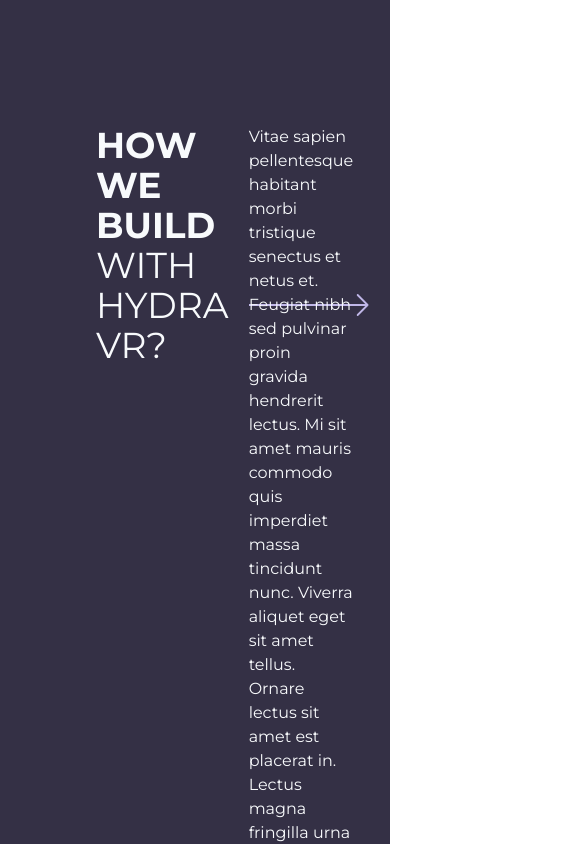
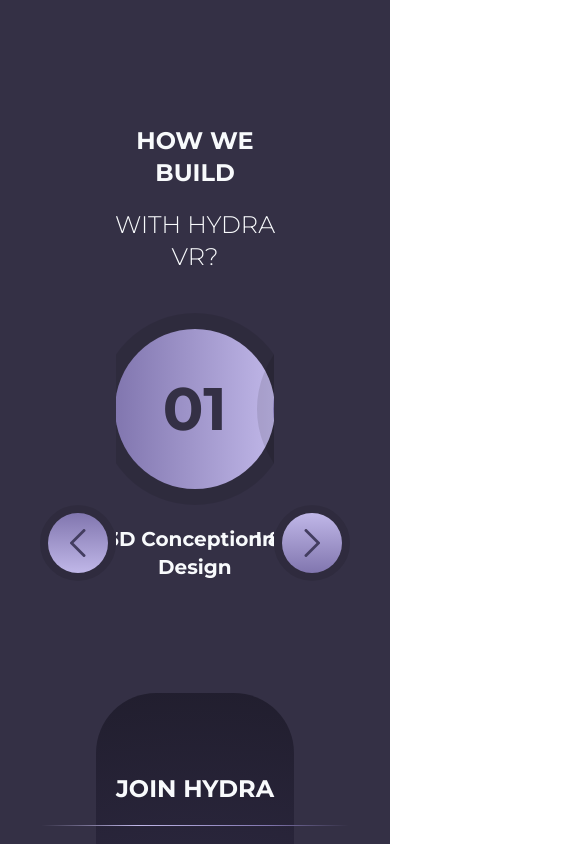
Before and after one commit to EvaldasP/hydra-landing-page, an Angular app: page / in a window 390 px wide. Shown: the part 7960-8804 px from the top of the page, 585 px wide, since content can reach past the window. Built offline with nearby package versions, Linux system fonts and the light colour scheme.

Commit message:
swiper for mobile view and process component adjustments

```diff
--- a/package.json
+++ b/package.json
@@ -19,6 +19,7 @@
     "@angular/platform-browser-dynamic": "^18.0.0",
     "@angular/router": "^18.0.0",
     "rxjs": "~7.8.0",
+    "swiper": "^11.1.4",
     "tslib": "^2.3.0",
     "zone.js": "~0.14.3"
   },
--- a/src/app/app.component.ts
+++ b/src/app/app.component.ts
@@ -1,4 +1,4 @@
-import { Component } from '@angular/core';
+import { CUSTOM_ELEMENTS_SCHEMA, Component } from '@angular/core';
 import { RouterOutlet } from '@angular/router';
 import { HeroComponent } from './sections/hero/hero.component';
 import { IntroductionComponent } from './sections/introduction/introduction.component';
@@ -23,6 +23,7 @@
   ],
   templateUrl: './app.component.html',
   styleUrl: './app.component.scss',
+  schemas: [CUSTOM_ELEMENTS_SCHEMA],
 })
 export class AppComponent {
   title = 'hydra-landing-page';
--- a/src/app/sections/process/components/process-card/process-card.component.html
+++ b/src/app/sections/process/components/process-card/process-card.component.html
@@ -10,7 +10,10 @@
   </div>
 
   <div class="flex items-start">
-    <img src="tech/arrow.svg" alt="arrow" />
-    <span class="text-2xl font-bold text-slate-50 ml-2">{{ title }}</span>
+    <img class="max-lg:hidden" src="tech/arrow.svg" alt="arrow" />
+    <span
+      class="text-2xl font-bold text-slate-50 lg:ml-2 max-lg:text-center max-lg:text-xl"
+      >{{ title }}</span
+    >
   </div>
 </div>
--- a/src/app/sections/process/process.component.html
+++ b/src/app/sections/process/process.component.html
@@ -1,19 +1,21 @@
 <div>
-  <div class="flex text-slate-50 mb-32">
-    <div class="basis-3/6">
-      <div class="text-4xl uppercase">
-        <h3 class="font-bold">How We Build</h3>
+  <div
+    class="flex text-slate-50 mb-32 max-lg:mb-10 max-lg:justify-center max-lg:text-center"
+  >
+    <div class="lg:basis-3/6">
+      <div class="text-4xl max-lg:text-2xl uppercase">
+        <h3 class="font-bold max-lg:mb-5">How We Build</h3>
         <div class="flex items-center">
-          <h3 class="mr-5">With Hydra VR?</h3>
+          <h3 class="font-light lg:mr-5">With Hydra VR?</h3>
           <img
-            class="h-[60px]"
+            class="max-lg:hidden h-[60px]"
             src="introduction-arrow.svg"
             alt="introduction-arrow"
           />
         </div>
       </div>
     </div>
-    <div class="basis-3/6">
+    <div class="max-lg:hidden basis-3/6">
       <p>
         Vitae sapien pellentesque habitant morbi tristique senectus et netus et.
         Feugiat nibh sed pulvinar proin gravida hendrerit lectus. Mi sit amet
@@ -24,7 +26,7 @@
     </div>
   </div>
 
-  <div class="flex justify-between">
+  <div class="flex justify-between max-lg:hidden">
     @for (process of processes; track process;let index = $index) {
     <app-process-card
       [title]="process"
@@ -33,3 +35,45 @@
     }
   </div>
 </div>
+
+<div class="lg:hidden flex flex-row items-end justify-center">
+  <div
+    class="h-max rounded-full border-[0.5rem] border-black border-opacity-10"
+  >
+    <button
+      class="flex items-center justify-center rounded-full rotate-90 bg-custom-linear h-[60px] w-[60px]"
+      (click)="slidePrev()"
+    >
+      <img src="chevron.png" alt="" />
+    </button>
+  </div>
+
+  <swiper-container
+    #swiperContainer
+    slides-per-view="1"
+    loop="true"
+    speed="500"
+    autoplay-delay="5000"
+  >
+    @for (process of processes; track process;let index = $index) {
+    <swiper-slide>
+      <app-process-card
+        [title]="process"
+        [cardNumber]="index + 1"
+      ></app-process-card
+    ></swiper-slide>
+
+    }
+  </swiper-container>
+
+  <div
+    class="h-max rounded-full border-[0.5rem] border-black border-opacity-10"
+  >
+    <button
+      class="flex items-center justify-center rounded-full -rotate-90 bg-custom-linear h-[60px] w-[60px]"
+      (click)="slideNext()"
+    >
+      <img src="chevron.png" alt="" />
+    </button>
+  </div>
+</div>
--- a/src/app/sections/process/process.component.scss
+++ b/src/app/sections/process/process.component.scss
@@ -0,0 +1,16 @@
+swiper-container {
+  height: 100%;
+  width: 80%;
+}
+
+swiper-slide {
+  display: flex;
+  align-items: center;
+  justify-content: center;
+}
+
+::ng-deep .swiper-button-prev,
+::ng-deep .swiper-button-next {
+  color: red !important;
+  background-color: green !important;
+}
--- a/src/app/sections/process/process.component.ts
+++ b/src/app/sections/process/process.component.ts
@@ -1,18 +1,43 @@
-import { Component } from '@angular/core';
+import {
+  AfterViewInit,
+  CUSTOM_ELEMENTS_SCHEMA,
+  Component,
+  ElementRef,
+  ViewChild,
+} from '@angular/core';
 import { ProcessCardComponent } from './components/process-card/process-card.component';
+import { CommonModule } from '@angular/common';
+import Swiper from 'swiper';
+import { SwiperContainer } from 'swiper/element';
 
 @Component({
   selector: 'app-process',
   standalone: true,
-  imports: [ProcessCardComponent],
+  imports: [ProcessCardComponent, CommonModule],
   templateUrl: './process.component.html',
   styleUrl: './process.component.scss',
+  schemas: [CUSTOM_ELEMENTS_SCHEMA],
 })
 export class ProcessComponent {
+  @ViewChild('swiperContainer') swiperContainer!: ElementRef;
+  @ViewChild('labas') labas!: HTMLElement;
+
   public readonly processes = [
     '3D Conception & Design',
     'Interaction Design',
     'VR World User Testing',
     'Hydra VR Deploy',
   ];
+
+  public slideNext() {
+    const swiper = this.swiperContainer?.nativeElement?.swiper as Swiper;
+
+    swiper?.slideNext();
+  }
+
+  public slidePrev() {
+    const swiper = this.swiperContainer?.nativeElement?.swiper as Swiper;
+
+    swiper?.slidePrev();
+  }
 }
--- a/src/app/sections/tech/tech.component.html
+++ b/src/app/sections/tech/tech.component.html
@@ -13,7 +13,7 @@
     </div>
   </div>
 
-  <div class="flex items-center justify-between flex flex-wrap">
+  <div class="flex items-center justify-between flex-wrap">
     @for (company of componies; track company) {
     <img [src]="company" [alt]="company" />
     }
--- a/src/index.html
+++ b/src/index.html
@@ -7,7 +7,7 @@
     <meta name="viewport" content="width=device-width, initial-scale=1" />
     <link rel="icon" type="image/x-icon" href="favicon.ico" />
     <link
-      href="https://fonts.googleapis.com/css2?family=Montserrat:wght@400;700&display=swap"
+      href="https://fonts.googleapis.com/css2?family=Montserrat:ital,wght@0,100..900;1,100..900&display=swap"
       rel="stylesheet"
     />
   </head>
--- a/src/main.ts
+++ b/src/main.ts
@@ -1,6 +1,9 @@
 import { bootstrapApplication } from '@angular/platform-browser';
 import { appConfig } from './app/app.config';
 import { AppComponent } from './app/app.component';
+import { register as registerSwiperElements } from 'swiper/element/bundle';
 
-bootstrapApplication(AppComponent, appConfig)
-  .catch((err) => console.error(err));
+registerSwiperElements();
+bootstrapApplication(AppComponent, appConfig).catch((err) =>
+  console.error(err)
+);
```
Also changed, not shown: 1 other file (tests, documents, lock files or other folders).
